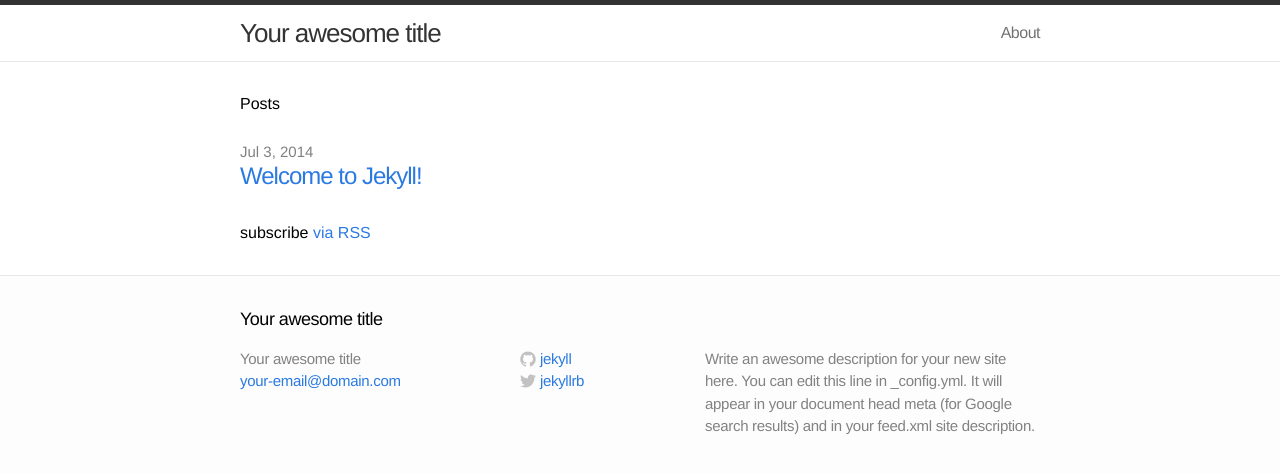
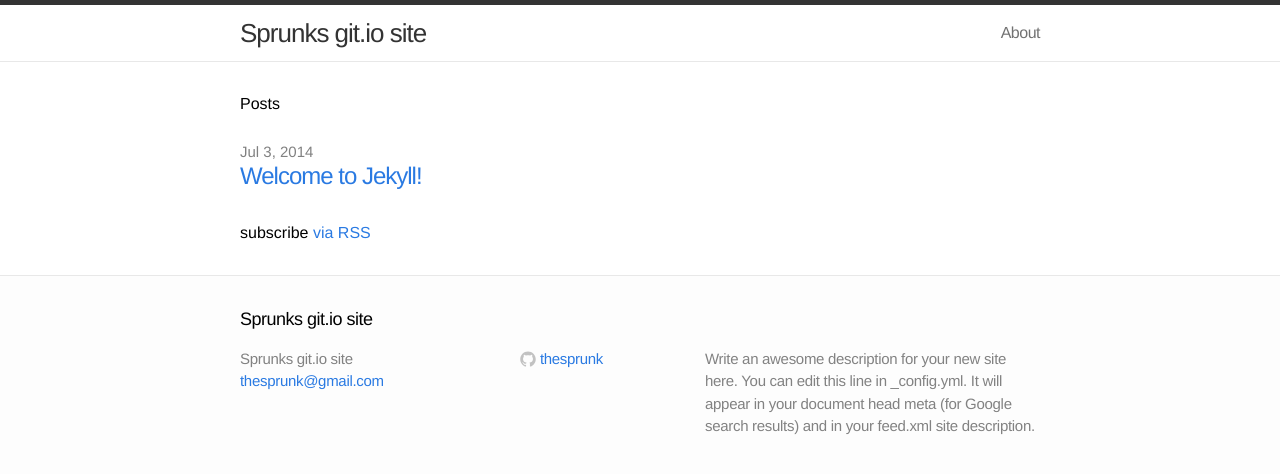
Before and after one commit to thesprunk/pages, a Jekyll site: the page built from index.html, in a window 1280 px wide. Shown: the top 474 px of the page. Built offline with Jekyll 4.4.1, drawn with Linux system fonts in a browser that asks for light colours.

Commit message:
updated _config.yml:

```diff
--- a/_config.yml
+++ b/_config.yml
@@ -1,11 +1,10 @@
 # Site settings
-title: Your awesome title
-email: your-email@domain.com
+title: Sprunks git.io site
+email: thesprunk@gmail.com
 description: "Write an awesome description for your new site here. You can edit this line in _config.yml. It will appear in your document head meta (for Google search results) and in your feed.xml site description."
 baseurl: ""
-url: "http://yourdomain.com"
-twitter_username: jekyllrb
-github_username:  jekyll
+url: "http://thesprunk.github.io/pages2/#"
+github_username:  thesprunk
 
 # Build settings
 markdown: kramdown
```
